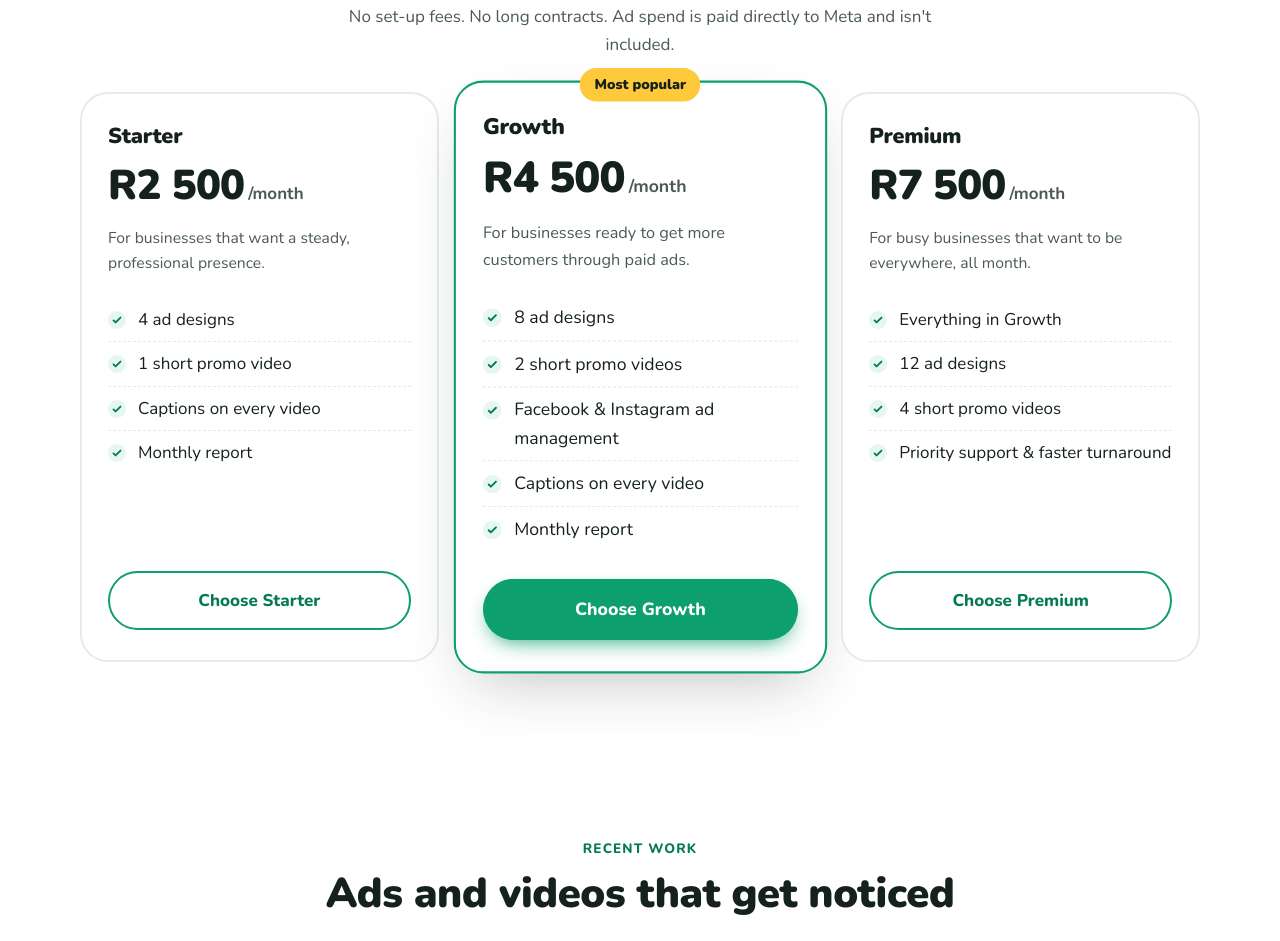
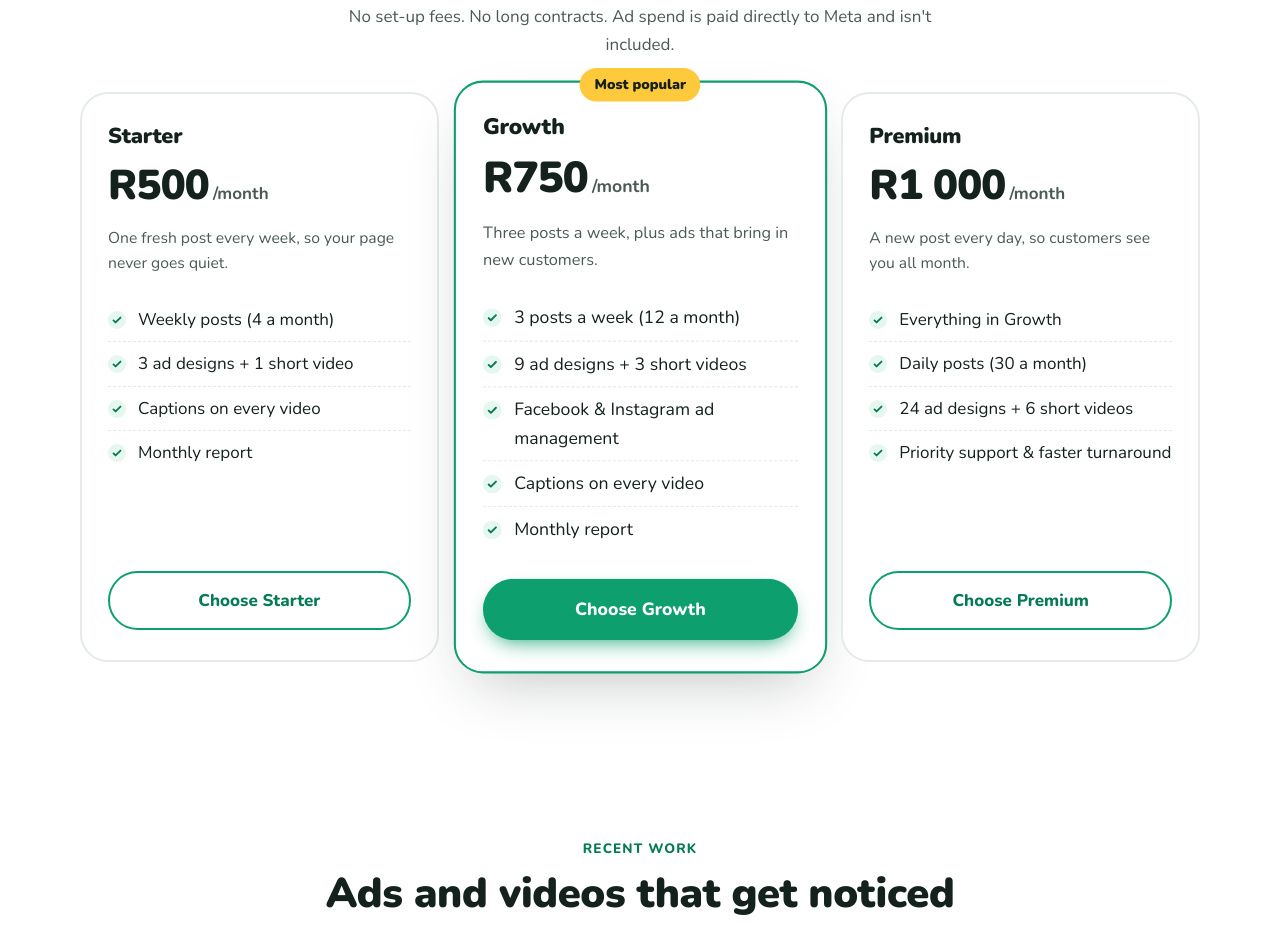
Before and after one commit to esteanbotha-sudo/Fresh-ads-studio-web, a plain HTML site: page index.html in a window 1280 px wide. Shown: the part 2653-3594 px from the top of the page. Drawn offline with nearby package versions, Linux system fonts and the light colour scheme.

Commit message:
Set packages to R500, R750 and R1 000 a month
Co-Authored-By: Claude Opus 5.5 <noreply@anthropic.com>
Claude-Session: https://claude.ai/code/session_01M6UykiNYF9JAXw6us1xTvQ

```diff
--- a/index.html
+++ b/index.html
@@ -29,7 +29,7 @@
     "telephone": "+27713307822",
     "areaServed": "South Africa",
     "address": { "@type": "PostalAddress", "addressCountry": "ZA" },
-    "priceRange": "R2500 - R7500",
+    "priceRange": "R500 - R1000",
     "knowsLanguage": ["en"]
   }
   </script>
@@ -183,11 +183,11 @@
         <div class="pricing">
           <article class="price-card">
             <h3>Starter</h3>
-            <p class="price"><span class="amount">R2 500</span><span class="per">/month</span></p>
-            <p class="price-desc">For businesses that want a steady, professional presence.</p>
+            <p class="price"><span class="amount">R500</span><span class="per">/month</span></p>
+            <p class="price-desc">One fresh post every week, so your page never goes quiet.</p>
             <ul class="features">
-              <li>4 ad designs</li>
-              <li>1 short promo video</li>
+              <li>Weekly posts (4 a month)</li>
+              <li>3 ad designs + 1 short video</li>
               <li>Captions on every video</li>
               <li>Monthly report</li>
             </ul>
@@ -197,11 +197,11 @@
           <article class="price-card featured">
             <span class="badge">Most popular</span>
             <h3>Growth</h3>
-            <p class="price"><span class="amount">R4 500</span><span class="per">/month</span></p>
-            <p class="price-desc">For businesses ready to get more customers through paid ads.</p>
+            <p class="price"><span class="amount">R750</span><span class="per">/month</span></p>
+            <p class="price-desc">Three posts a week, plus ads that bring in new customers.</p>
             <ul class="features">
-              <li>8 ad designs</li>
-              <li>2 short promo videos</li>
+              <li>3 posts a week (12 a month)</li>
+              <li>9 ad designs + 3 short videos</li>
               <li>Facebook &amp; Instagram ad management</li>
               <li>Captions on every video</li>
               <li>Monthly report</li>
@@ -211,12 +211,12 @@
 
           <article class="price-card">
             <h3>Premium</h3>
-            <p class="price"><span class="amount">R7 500</span><span class="per">/month</span></p>
-            <p class="price-desc">For busy businesses that want to be everywhere, all month.</p>
+            <p class="price"><span class="amount">R1 000</span><span class="per">/month</span></p>
+            <p class="price-desc">A new post every day, so customers see you all month.</p>
             <ul class="features">
               <li>Everything in Growth</li>
-              <li>12 ad designs</li>
-              <li>4 short promo videos</li>
+              <li>Daily posts (30 a month)</li>
+              <li>24 ad designs + 6 short videos</li>
               <li>Priority support &amp; faster turnaround</li>
             </ul>
             <a href="#contact" class="btn btn-outline btn-block" data-pkg="Premium">Choose Premium</a>
@@ -334,7 +334,7 @@
         </details>
         <details>
           <summary>Is the ad spend included in the price?</summary>
-          <p>No. Ad spend is paid directly to Facebook/Instagram from your own account, so you stay in control. Most small businesses start with R1 000 to R3 000 a month, and I'll help you choose.</p>
+          <p>No. Ad spend is paid directly to Facebook/Instagram from your own account, so you stay in control. Most small businesses start with R300 to R1 000 a month, and I'll help you choose.</p>
         </details>
       </div>
     </section>
```
Also changed, not shown: 1 other file.
